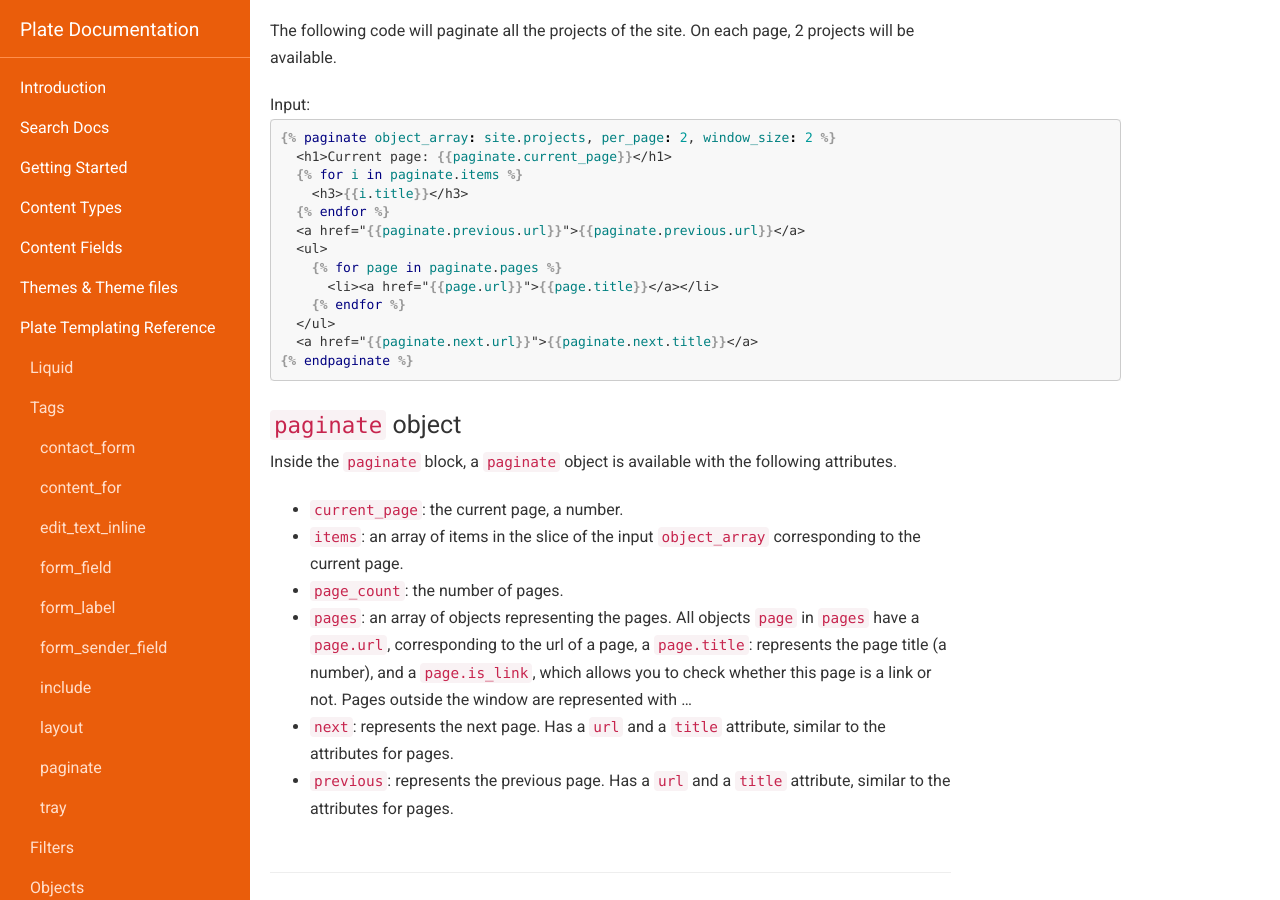
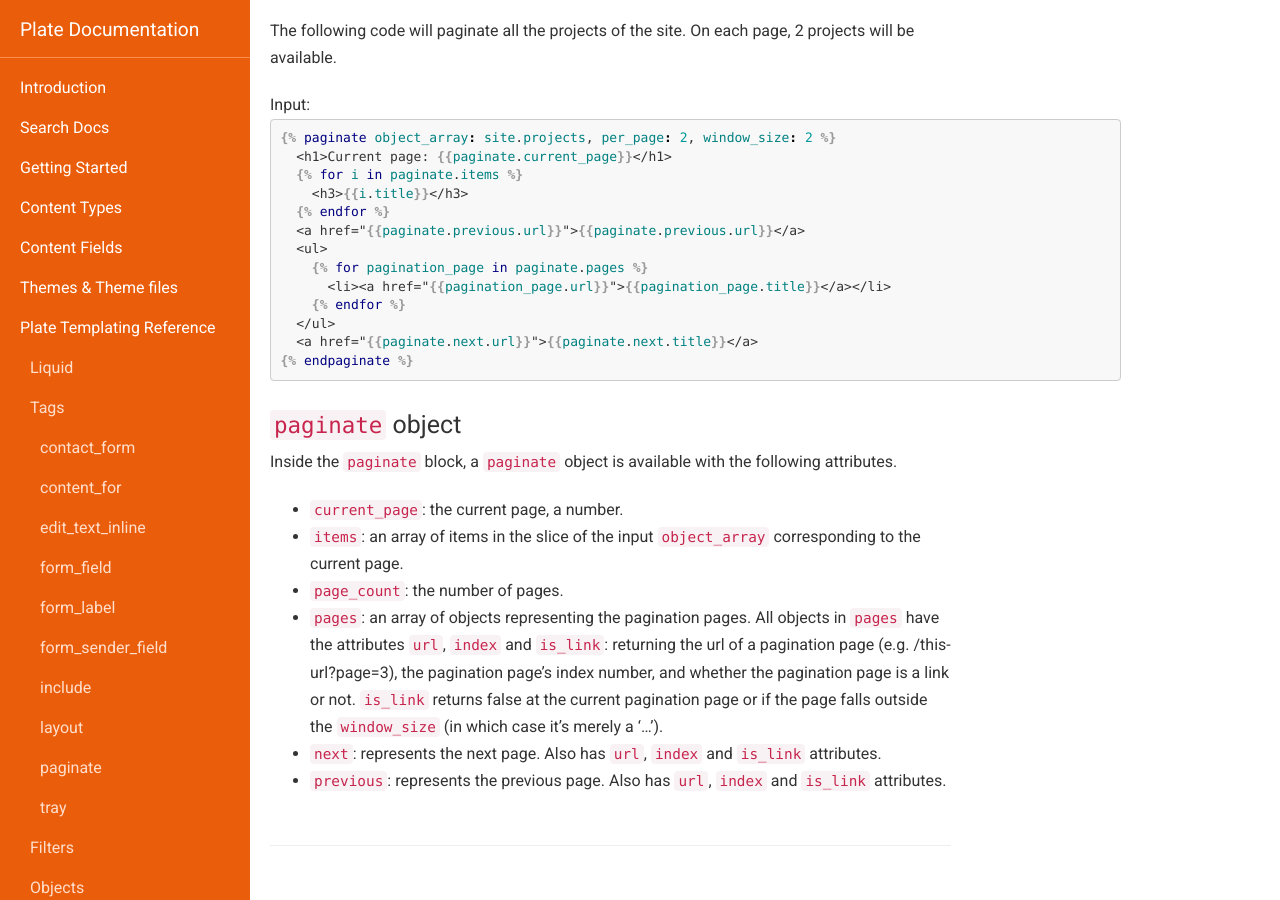
Before and after one commit to platehub/platehub.github.io, a Jekyll site: the page built from docs/templating-reference/tags.md, in a window 1280 px wide and 900 px high, scrolled down 7304 px. Built offline with Jekyll 4.4.1, drawn with Linux system fonts in a browser that asks for light colours; nearby versions of some CDN libraries; some of the changed text lies outside the part shown.

Commit message:
updated pagination

````diff
--- a/docs/templating-reference/tags.md
+++ b/docs/templating-reference/tags.md
@@ -284,12 +284,12 @@ amount of items shown per page. (Not required, default: 10)
 `window_size`
 how many pages should be visible from the current page. E.g. if the current page is 5, and window size is 2, the pages available will be 3, 4, 5, 6, 7. Note that the first and the last page are always visible. (Not required, default: 3)
 
-`page_name`
-The name of the variable in the url used to determine what page is currently visited. This allows to paginate multiple arrays of objects. (Not required, default: "page")
+`pagination_name`
+The name of the url parameter that is used to determine the current pagination number. This allows to paginate multiple arrays of objects. (Not required, default: "page")
 
 <p class='no-margin'>Input:</p>
 ```liquid
-{% raw %}{% paginate ... page_name: "turn" %}{% endraw %}
+{% raw %}{% paginate ... pagination_name: "turn" %}{% endraw %}
 ```
 
 <p class='no-margin'>Output:</p>
@@ -315,8 +315,8 @@ The following code will paginate all the projects of the site. On each page, 2 p
   {% endfor %}
   <a href="{{paginate.previous.url}}">{{paginate.previous.url}}</a>
   <ul>
-    {% for page in paginate.pages %}
-      <li><a href="{{page.url}}">{{page.title}}</a></li>
+    {% for pagination_page in paginate.pages %}
+      <li><a href="{{pagination_page.url}}">{{pagination_page.title}}</a></li>
     {% endfor %}
   </ul>
   <a href="{{paginate.next.url}}">{{paginate.next.title}}</a>
@@ -329,9 +329,9 @@ Inside the `paginate` block, a `paginate` object is available with the following
 - `current_page`: the current page, a number.
 - `items`: an array of items in the slice of the input `object_array` corresponding to the current page.
 - `page_count`: the number of pages.
-- `pages`: an array of objects representing the pages. All objects `page` in `pages` have a `page.url`, corresponding to the url of a page, a `page.title`: represents the page title (a number), and a `page.is_link`, which allows you to check whether this page is a link or not. Pages outside the window are represented with ...
-- `next`: represents the next page. Has a `url` and a `title` attribute, similar to the attributes for pages.
-- `previous`: represents the previous page. Has a `url` and a `title` attribute, similar to the attributes for pages.
+- `pages`: an array of objects representing the pagination pages. All objects in `pages` have the attributes `url`, `index` and `is_link`: returning the url of a pagination page (e.g. /this-url?page=3), the pagination page's index number, and whether the pagination page is a link or not. `is_link` returns false at the current pagination page or if the page falls outside the `window_size` (in which case it's merely a '...').
+- `next`: represents the next page. Also has `url`, `index` and `is_link` attributes.
+- `previous`: represents the previous page. Also has `url`, `index` and `is_link` attributes.
 
 ___
 
````
